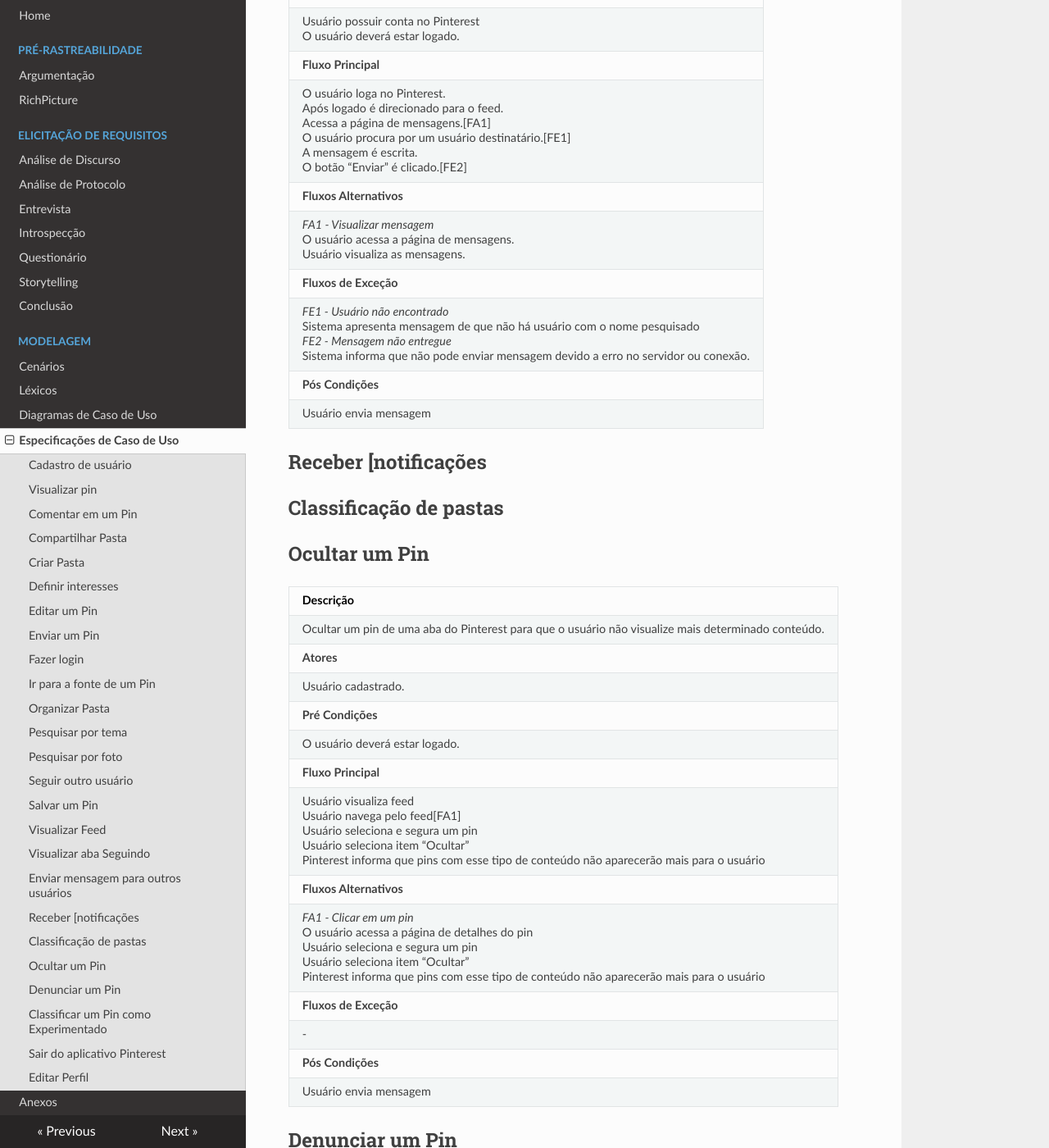
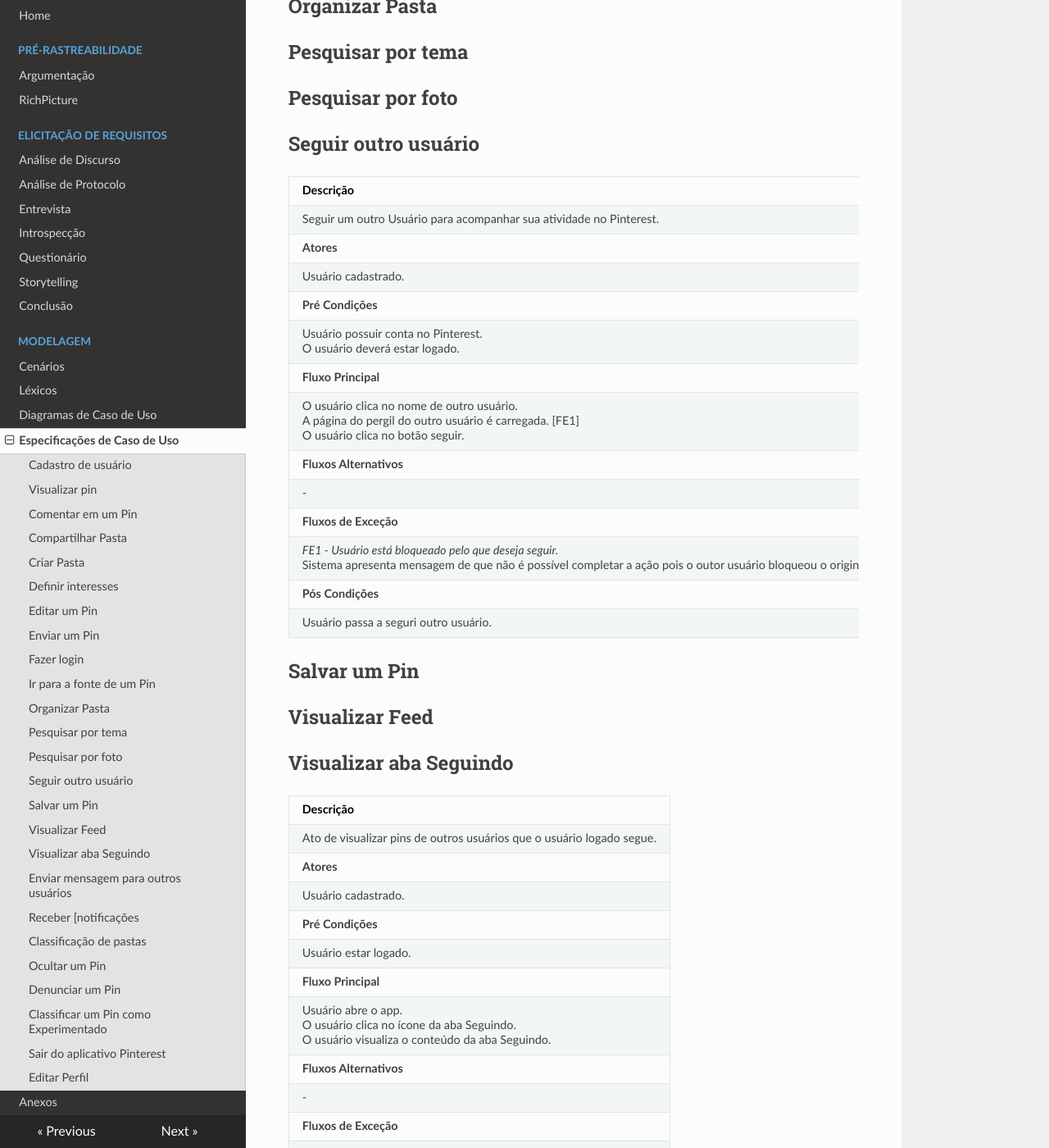
Before and after one commit to joberthrogers18/2018.2-Requisitos-Pinterest, an MkDocs documentation site: the page built from docs/especificacoes_caso_uso.md, in a window 1280 px wide and 1400 px high, scrolled down 4384 px. Shown: the whole window at 82% size. Built offline with MkDocs 1.6.1, drawn with Linux system fonts in a browser that asks for light colours; nearby versions of some CDN libraries; old or Windows-style settings are respelled for this version of MkDocs; some of the changed text lies outside the part shown.

Commit message:
Adds use cases specification

```diff
--- a/docs/especificacoes_caso_uso.md
+++ b/docs/especificacoes_caso_uso.md
@@ -41,6 +41,21 @@
 
 ## Comentar em um Pin
 
+| Descrição|
+| -- |
+| Ato do usuário criar um comentário em um pin. |
+| **Atores** |
+| Usuário cadastrado. |
+| **Pré Condições** |
+|  Usuário estar logado. |
+| **Fluxo Principal** |
+| Em qualquer Feed do Pinterest o usuário encontra um Pin compatível com comentários em que deseja comentar. <br> O usuário clica no Pin <br> O usuário clica no botão comentar <br> O usuário escreve seu comentário <br> O usuário posta seu comentário. |
+| **Fluxos Alternativos** |
+| - |
+| **Fluxos de Exceção**|
+| *FE1 - Usuário excluir pin na hora que outro está criando um comentário* <br> Sistema apresenta erro quando um usuário comenta e ao mesmo momento o criador do pin o apaga.|
+| **Pós Condições**|
+| Usuário cria um comentário em um pin. |
 
 ## Compartilhar Pasta
 
@@ -106,6 +121,22 @@
 
 ## Seguir outro usuário
 
+| Descrição|
+| -- |
+| Seguir um outro Usuário para acompanhar sua atividade no Pinterest. |
+| **Atores** |
+| Usuário cadastrado. |
+| **Pré Condições** |
+| Usuário possuir conta no Pinterest. <br> O usuário deverá estar logado. |
+| **Fluxo Principal** |
+| O usuário clica no nome de outro usuário. <br> A página do pergil do outro usuário é carregada. [FE1] <br> O usuário clica no botão seguir. |
+| **Fluxos Alternativos** |
+| - |
+| **Fluxos de Exceção**|
+| *FE1 - Usuário está bloqueado pelo que deseja seguir.*<br> Sistema apresenta mensagem de que não é possível completar a ação pois o outor usuário bloqueou o originatário do pedido.|
+| **Pós Condições**|
+|Usuário passa a seguri outro usuário. |
+
 
 ## Salvar um Pin
 
@@ -116,6 +147,22 @@
 
 ## Visualizar aba Seguindo
 
+
+| Descrição|
+| -- |
+| Ato de visualizar pins de outros usuários que o usuário logado segue. |
+| **Atores** |
+| Usuário cadastrado. |
+| **Pré Condições** |
+|  Usuário estar logado. |
+| **Fluxo Principal** |
+| Usuário abre o app. <br> O usuário clica no ícone da aba Seguindo. <br> O usuário visualiza o conteúdo da aba Seguindo. |
+| **Fluxos Alternativos** |
+| - |
+| **Fluxos de Exceção**|
+| - |
+| **Pós Condições**|
+| Usuário visualizará a aba "Seguindo". |
 
 ## Enviar mensagem para outros usuários
 
```
